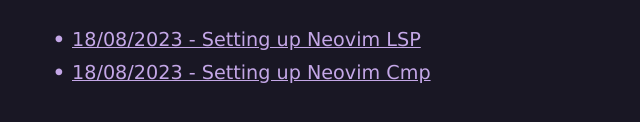
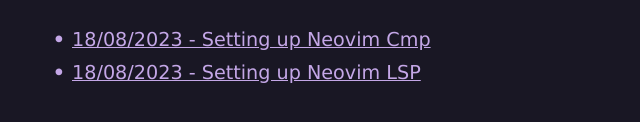
Before and after one commit to tjmblake/tjmblake.github.io, an Eleventy site: page index.md in a window 1280 px wide. Shown: the part 632-754 px from the top of the page, 248-888 px from the left. Built offline with nearby package versions, Linux system fonts and the light colour scheme; Eleventy itself is replaced by a stand-in of ours; files that its build step writes are made by us from their sources.

Commit message:
Update Formatting & Update Dates

```diff
--- a/_includes/layout.njk
+++ b/_includes/layout.njk
@@ -12,7 +12,7 @@
     {{ content | safe }}
 	<h2>Articles</h2>
 	<ul>
-		{%- for post in collections.post -%}
+		{%- for post in collections.post | reverse -%}
 		<li><a href="{{ post.url }}">{{ post.date.toLocaleDateString('en-GB') }} - {{ post.data.title }}</a></li>
 		{%- endfor -%}
 	</ul>
--- a/bundle.css
+++ b/bundle.css
@@ -99,4 +99,5 @@ p {
 
 a {
 	color: var(--iris);
+	line-height: 1.5;
 }
--- a/posts/2023-07-23/Setting-Up-Neovim-Lsp.md
+++ b/posts/2023-07-23/Setting-Up-Neovim-Lsp.md
@@ -2,7 +2,7 @@
 layout: post-layout
 tags: post
 title: Setting up Neovim LSP
-date: Last Modified
+date: git Created
 ---
 
 A goal of mine is to, by the end of the year, contribute to Neovim.
--- a/posts/2023-07-30/Setting-Up-Neovim-Cmp.md
+++ b/posts/2023-07-30/Setting-Up-Neovim-Cmp.md
@@ -2,7 +2,7 @@
 layout: post-layout
 tags: post
 title: Setting up Neovim Cmp
-date: Last Modified
+date: git Created
 ---
 
 Following on from the previous post, using Neovim LSP with just omnifunc
```
